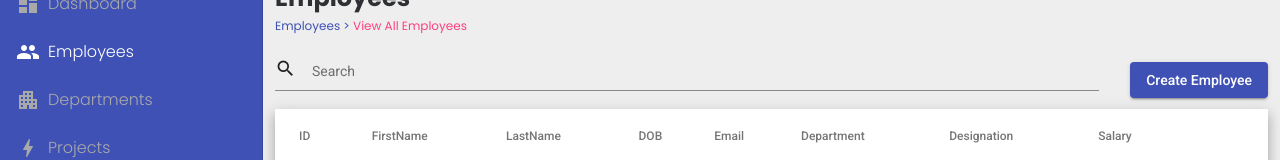
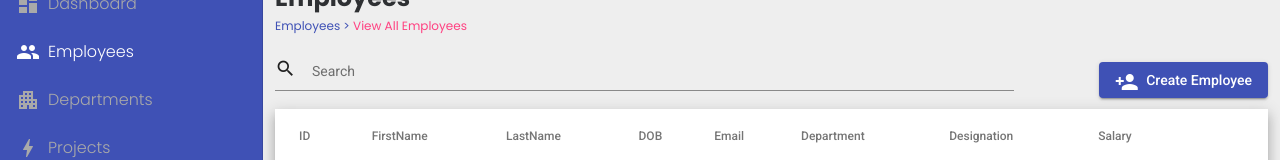
Before and after one commit to gpslakshan/workforce-x, an Angular app in the folder portal/: page /employees in a window 1280 px wide. Shown: the part 124-284 px from the top of the page. Built offline with nearby package versions, Linux system fonts and the light colour scheme; no server answers.

Commit message:
icon added to the create employee button

```diff
--- a/portal/src/app/pages/employees/employees.component.html
+++ b/portal/src/app/pages/employees/employees.component.html
@@ -12,15 +12,18 @@
     </div>
 
     <div class="row mt-3">
-        <div class="col-md-10 search-bar-container">
+        <div class="col-xxl-10 col-xl-9 col-md-9 search-bar-container">
             <mat-form-field class="w-100">
                 <mat-label>Search</mat-label>
                 <input matInput (keyup)="applyFilter($event)" placeholder="Ex. Mia" #input>
                 <mat-icon matPrefix class="me-3">search</mat-icon>
             </mat-form-field>
         </div>
-        <div class="col-md-2 d-flex justify-content-end align-items-center">
-            <button mat-raised-button color="primary" (click)="navigateToCreateEmployee()">Create Employee</button>
+        <div class="col-xxl-2 col-xl-3 col-md-3 d-flex justify-content-end align-items-center">
+            <button mat-raised-button color="primary" (click)="navigateToCreateEmployee()">
+                <mat-icon class="me-1">person_add</mat-icon>
+                Create Employee
+            </button>
         </div>
     </div>
 
```
